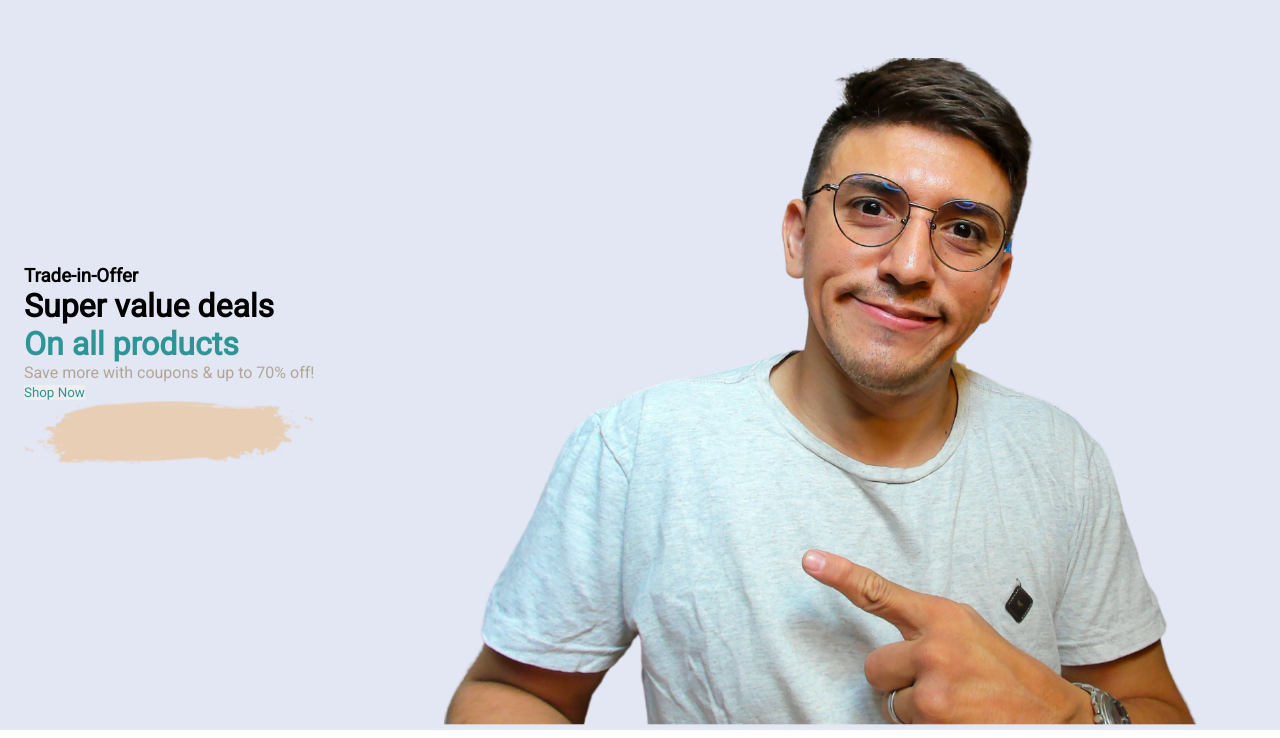
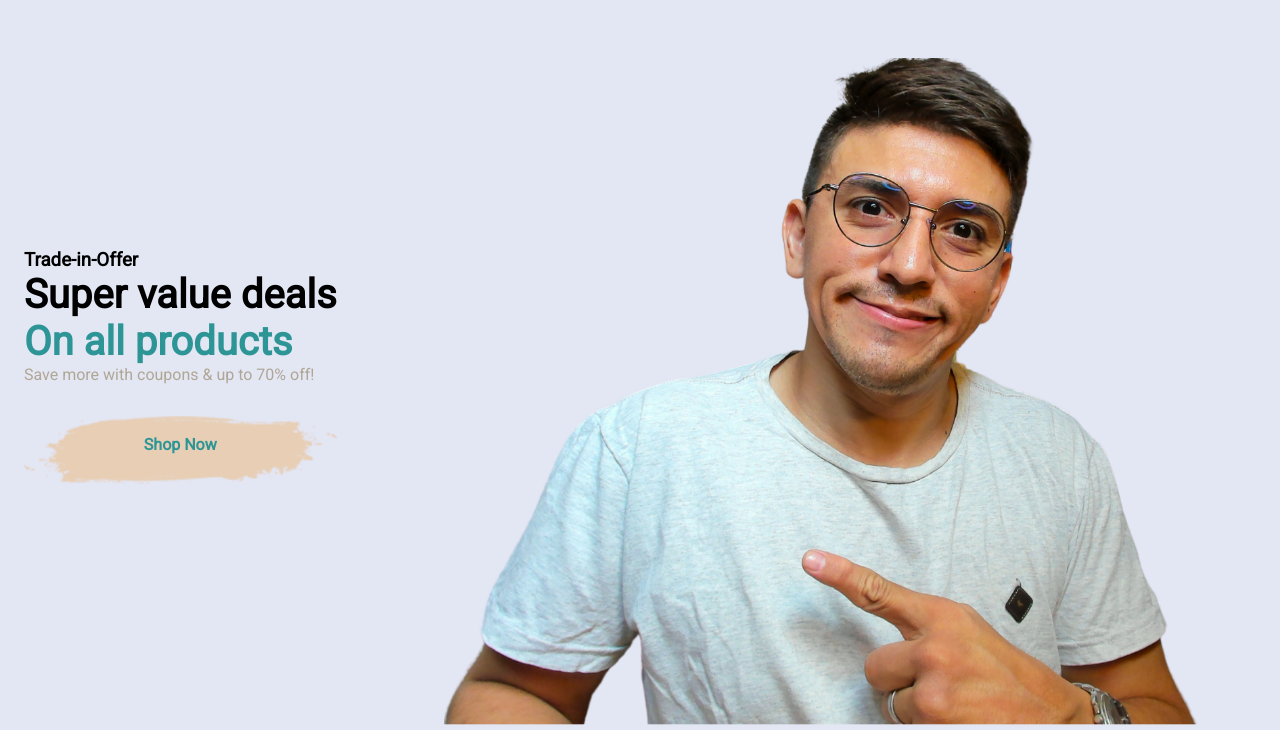
Before and after one commit to Znilcosta/ecommerce, a plain HTML site: page index.html in a window 1280 px wide. Shown: the part 62-800 px from the top of the page. Drawn offline with Linux system fonts and the light colour scheme.

Commit message:
Ajuste do botão ShopMe

```diff
--- a/css/style.css
+++ b/css/style.css
@@ -8,6 +8,11 @@
 hr {
    height: 4px;
    border: none;
+}
+
+h1 {
+    font-weight: bold;
+    font-size: 2.5rem;
 }
 
 /*====================================CLASSES========================*/
@@ -44,15 +49,16 @@ hr {
 
 .banner {
     display: flex;
+    justify-content: space-between;
 }
 
-.banner span:nth-child(1) {
+.banner div:nth-child(1) {
     position: absolute;
     align-self: center;
     padding: 0 1.5rem;
 }
 
-.banner span h1:last-of-type {
+.banner div h1:last-of-type {
     color: #2D9596;
 }
 
@@ -64,7 +70,24 @@ hr {
     width: 100%;
 }
 
-.banner button {
-    border: none;
+.banner a {
+    text-decoration: none;
+    font-weight: bold;
     color: #2D9596;
 }
+
+.button-shop {
+    display: flex;
+    flex-direction: column;
+    padding-top: 2rem;
+}
+
+.button-shop a {
+    position: absolute;
+    align-self: center;
+    padding-top: 1.2rem;
+}
+
+.button-shop img {
+    justify-content: space-around;
+}
--- a/index.html
+++ b/index.html
@@ -22,16 +22,18 @@
         </nav>
         <hr/>
         <div class="banner">
-            <span>
+            <div>
                 <h3>Trade-in-Offer</h3>
                 <h1>Super value deals</h1>
                 <h1>On all products</h1>
                 <p>Save more with coupons & up to 70% off!</p>
-                <button>Shop Now</button><img src="./images/button.png" alt="">
-            </span>
-            <span>
+                <div class="button-shop">
+                    <a href="#">Shop Now</a><img src="./images/button.png" alt="">
+                </div>
+            </div>
+            <div>
                 <img src="./images/hero-alisson.png" alt="Imagem do professor Alisson">
-            </span>
+            </div>
         </div>
     </header>
     <main></main>
```
